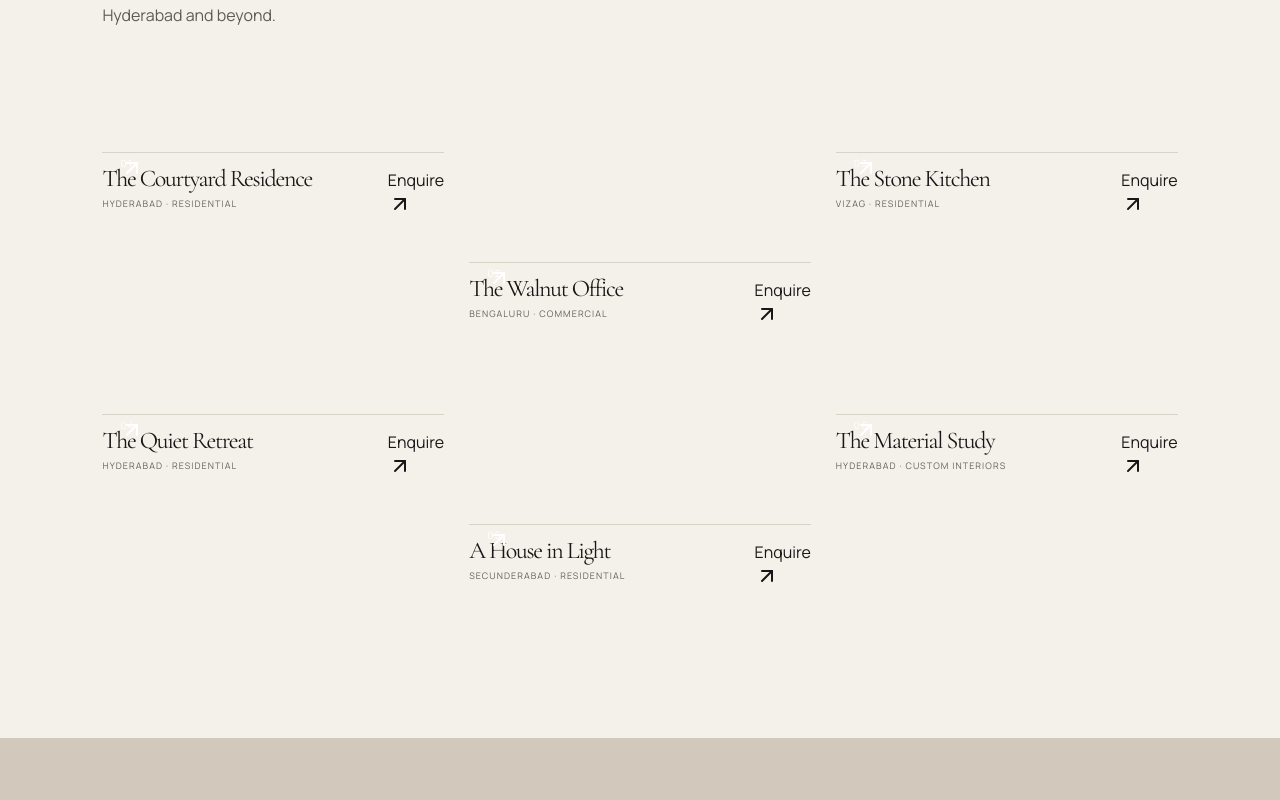
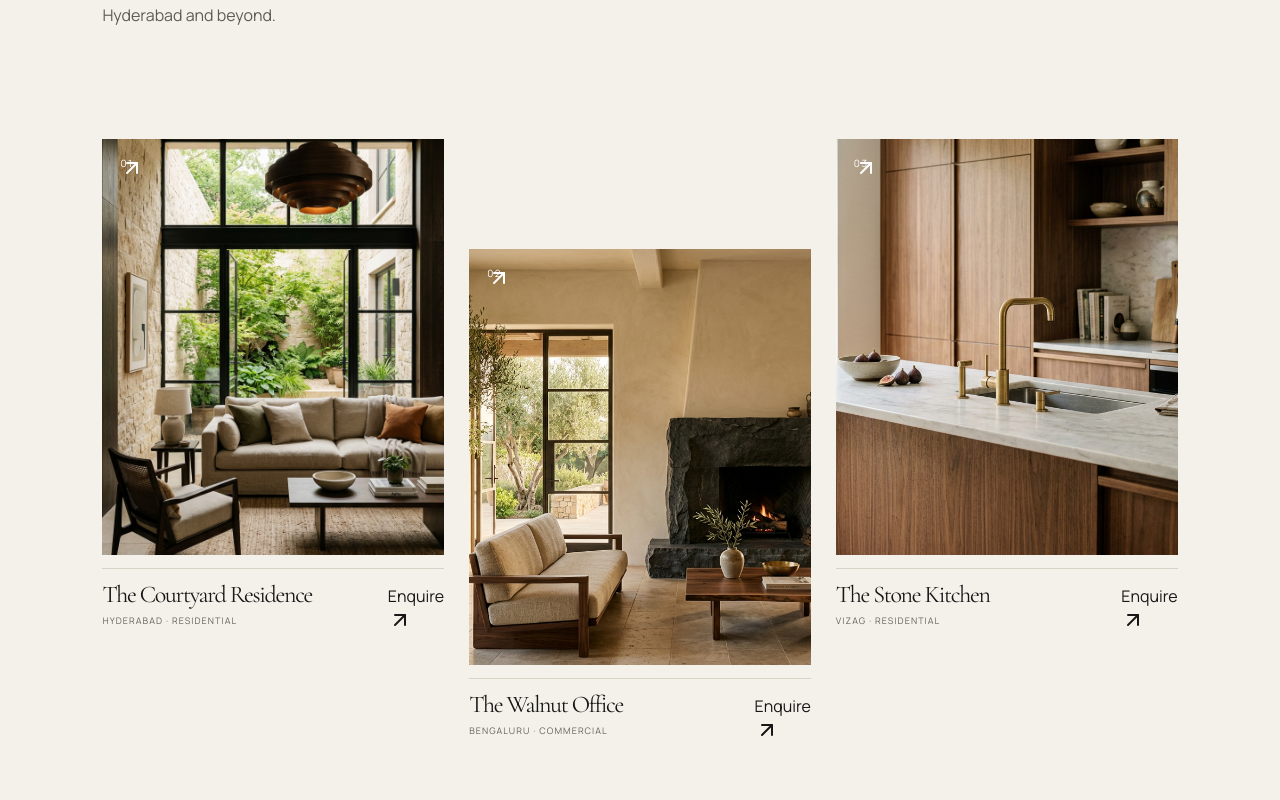
Before and after one commit to saisagardunna/interior, a Next.js app: page /projects in a window 1280 px wide. Shown: the part 580-1380 px from the top of the page. Built offline with nearby package versions, Linux system fonts and the light colour scheme.

Commit message:
feat: update archive-image styles and replace Link with a tag in ProjectsPage
V0-Chat-Id: fVhMCItnGNY

```diff
--- a/app/globals.css
+++ b/app/globals.css
@@ -155,7 +155,7 @@ h2 { font-family: var(--font-serif); font-weight: 400; font-size: clamp(3rem, 5.
 .archive-intro > p:last-child { max-width: 330px; color: #5f5b54; line-height: 1.7; margin-top: 36px; }
 .archive-grid { display: grid; grid-template-columns: repeat(3, 1fr); gap: 75px 25px; padding: 0 8vw 150px; }
 .archive-offset { margin-top: 110px; }
-.archive-image { position: relative; aspect-ratio: .82; overflow: hidden; background: var(--stone); }
+.archive-image { display: block; position: relative; width: 100%; aspect-ratio: .82; overflow: hidden; background: var(--stone); }
 .archive-image img { object-fit: cover; transition: transform .8s cubic-bezier(.2,.7,.2,1); }
 .archive-card:hover .archive-image img { transform: scale(1.06); }
 .archive-image > span { position: absolute; top: 17px; left: 18px; color: white; font-size: 10px; letter-spacing: .15em; }
--- a/app/projects/page.tsx
+++ b/app/projects/page.tsx
@@ -15,7 +15,7 @@ export default function ProjectsPage() {
   return <main className="archive-page">
     <header className="simple-header archive-header"><Link href="/" className="brand-mark"><img src="https://hebbkx1anhila5yf.public.blob.vercel-storage.com/image-hF6nxSDYqKL9yPKHjxBYzPnCEcrMbw.png" alt="Satwika Architecture and Interior Design" /><span>SA</span></Link><Link href="/" className="text-link"><ArrowLeft /> Back home</Link></header>
     <section className="archive-intro"><p className="eyebrow">The project archive</p><h1>Spaces made<br /><i>to belong.</i></h1><p>Explore a selection of homes, workplaces and details shaped by the SAID studio across Hyderabad and beyond.</p></section>
-    <section className="archive-grid">{projects.map(([number, title, meta, image], index) => { const slug = title.toLowerCase().replace(/[^a-z0-9]+/g, '-'); const contactHref = `/contact?project=${encodeURIComponent(title)}`; return <article className={`archive-card ${index % 3 === 1 ? 'archive-offset' : ''}`} key={title}><Link href={`/projects/${slug}`} className="archive-image" aria-label={`View ${title} project details`}><Image src={image} alt={title} fill sizes="(max-width: 760px) 100vw, 33vw" /><span>{number}</span><span className="archive-detail-arrow"><ArrowUpRight /></span></Link><div className="archive-meta"><div><Link href={`/projects/${slug}`}><h2>{title}</h2></Link><p>{meta}</p></div><Link href={contactHref} className="archive-enquire" aria-label={`Enquire about ${title}`}>Enquire <ArrowUpRight /></Link></div></article> })}</section>
+    <section className="archive-grid">{projects.map(([number, title, meta, image], index) => { const slug = title.toLowerCase().replace(/[^a-z0-9]+/g, '-'); const contactHref = `/contact?project=${encodeURIComponent(title)}`; return <article className={`archive-card ${index % 3 === 1 ? 'archive-offset' : ''}`} key={title}><a href={`/projects/${slug}`} className="archive-image" aria-label={`View ${title} project details`}><Image src={image} alt={title} fill sizes="(max-width: 760px) 100vw, 33vw" /><span>{number}</span><span className="archive-detail-arrow"><ArrowUpRight /></span></a><div className="archive-meta"><div><a href={`/projects/${slug}`}><h2>{title}</h2></a><p>{meta}</p></div><Link href={contactHref} className="archive-enquire" aria-label={`Enquire about ${title}`}>Enquire <ArrowUpRight /></Link></div></article> })}</section>
     <section className="archive-cta"><p className="eyebrow">Have a project in mind?</p><h2>Let&apos;s make<br /><i>something lasting.</i></h2><Link href="/contact" className="button button-dark">Begin a conversation <ArrowUpRight /></Link></section>
   </main>
 }
```
